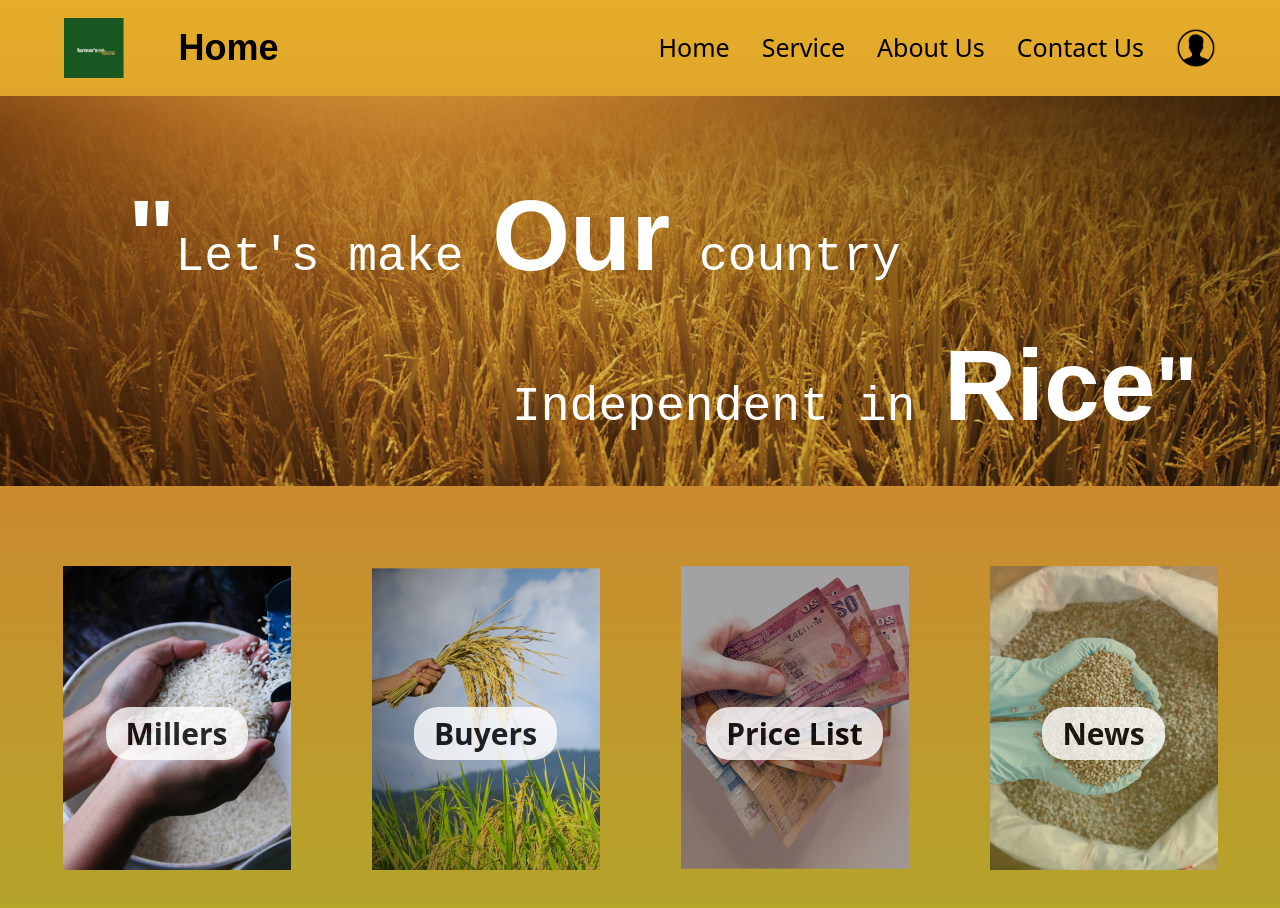
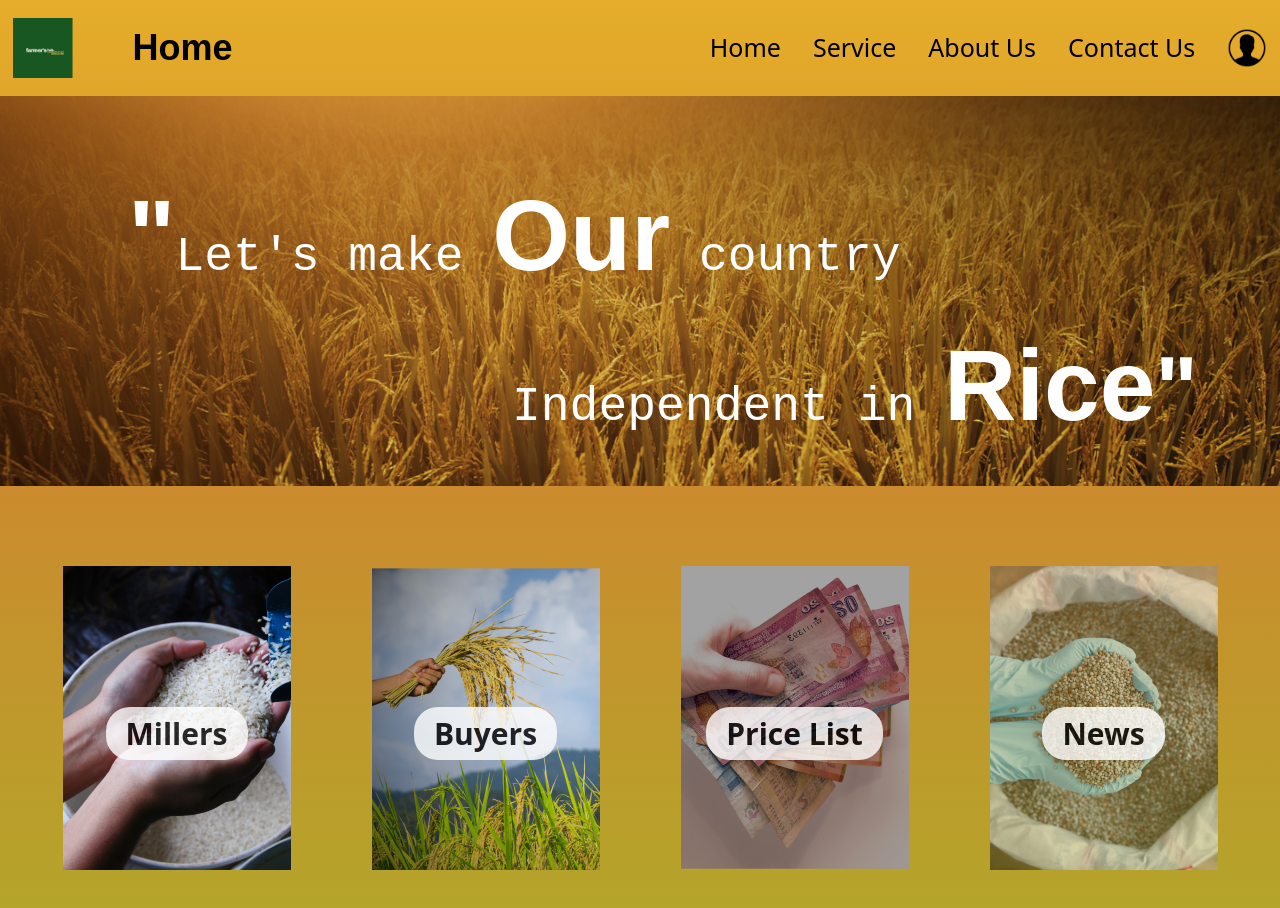
Before and after one commit to Hirushat/Govipola-Frontend, a React (Vite) app: page / in a window 1280 px wide. Shown: the top 908 px of the page. Built offline with nearby package versions, Linux system fonts and the light colour scheme; a web font is replaced by a local one.

Commit message:
changed margin of navbar

```diff
--- a/src/components/NavBar.tsx
+++ b/src/components/NavBar.tsx
@@ -6,7 +6,7 @@ import { XMarkIcon, Bars3Icon } from '@heroicons/react/24/outline';
 
 const NavBar = (props : any) => {
   return (
-    <Popover className="flex items-center px-[5%] h-24 bg-transparent">
+    <Popover className="flex items-center px-[1%] h-24 bg-transparent">
     {/* Navbar */}
     <div className='flex flex-row grow items-center'>
     <img src={Logo} alt="logo" className="h-[60px] w-[60px] mr-4 " />
```
